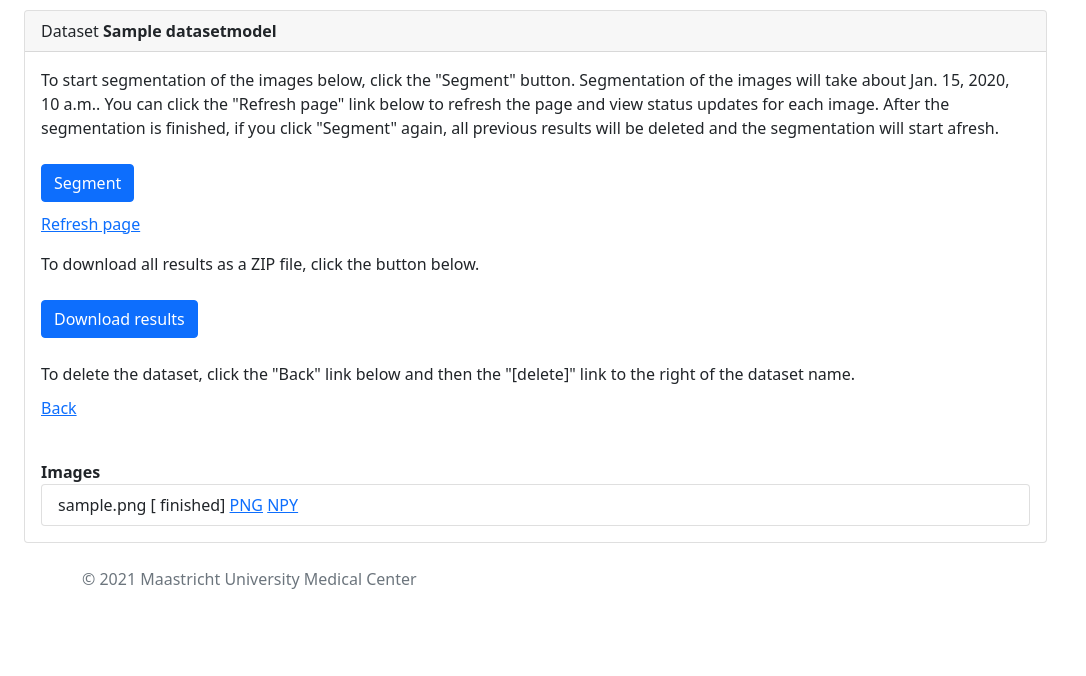
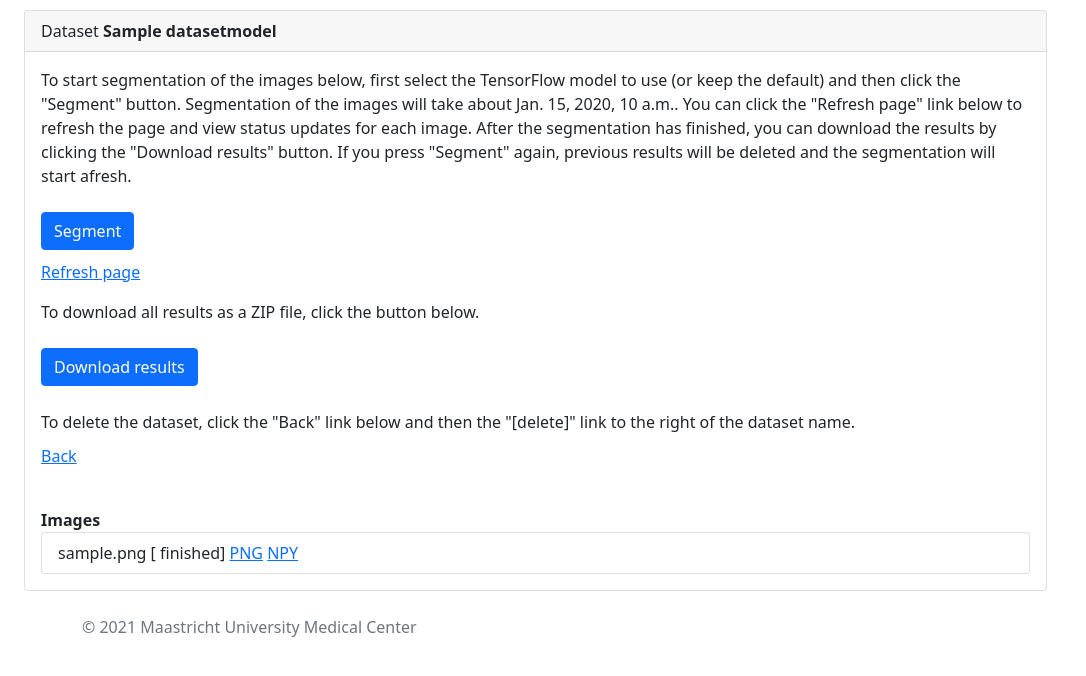
Before and after one commit to rbrecheisen/l3autoseg-old, a Django app: template src/l3autoseg/app/templates/dataset.html in a window 1280 px wide. Shown: the part 58-734 px from the top of the page, without its empty margins (0-1086 px from the left). Run offline with Django 3.2, Linux system fonts and the light colour scheme; tables that the repository leaves empty hold one stand-in row (values such as "Sample post"); the template is opened without the code that fills it: values that come from a table or form of the project are taken from there, most other values are stand-ins (such as "Sample title", 1, 10 or a date in 2020).

Commit message:
Small UI updates

```diff
--- a/src/l3autoseg/app/templates/dataset.html
+++ b/src/l3autoseg/app/templates/dataset.html
@@ -7,11 +7,13 @@
                 <div class="card-header">Dataset <b>{{ dataset.name }}</b></div>
                 <div class="card-body">
                     {% if images %}
-                        To start segmentation of the images below, click the "Segment" button. Segmentation
-                        of the images will take about {{ time_req }}. You can click the "Refresh page"
+                        To start segmentation of the images below, first select the TensorFlow model to use
+                        (or keep the default) and then click the "Segment" button.
+                        Segmentation of the images will take about {{ time_req }}. You can click the "Refresh page"
                         link below to refresh the page and view status updates for each image. After the
-                        segmentation is finished, if you click "Segment" again, all previous results will be
-                        deleted and the segmentation will start afresh.<br>
+                        segmentation has finished, you can download the results by clicking the "Download results"
+                        button. If you press "Segment" again, previous results will be deleted and the segmentation
+                        will start afresh.<br>
                         <br>
                         <a href="/datasets/{{ dataset.id }}?action=segment">
                             <button class="btn btn-primary">Segment</button>
```
